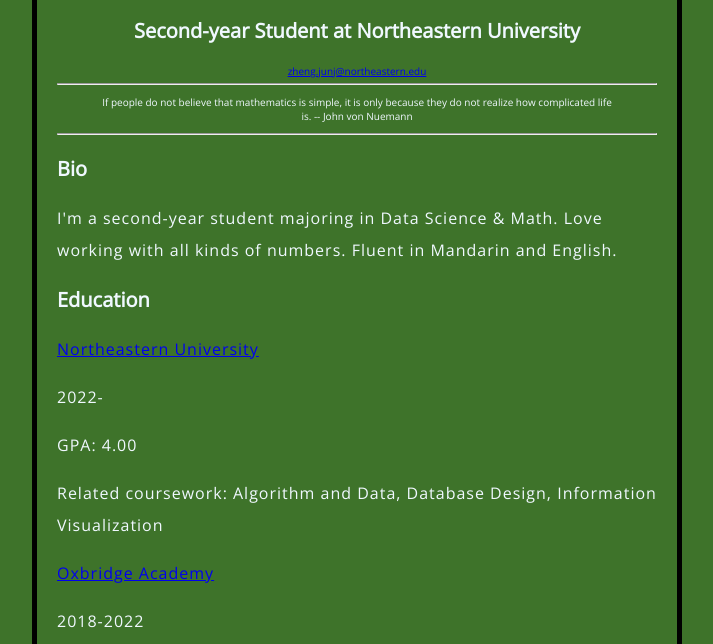
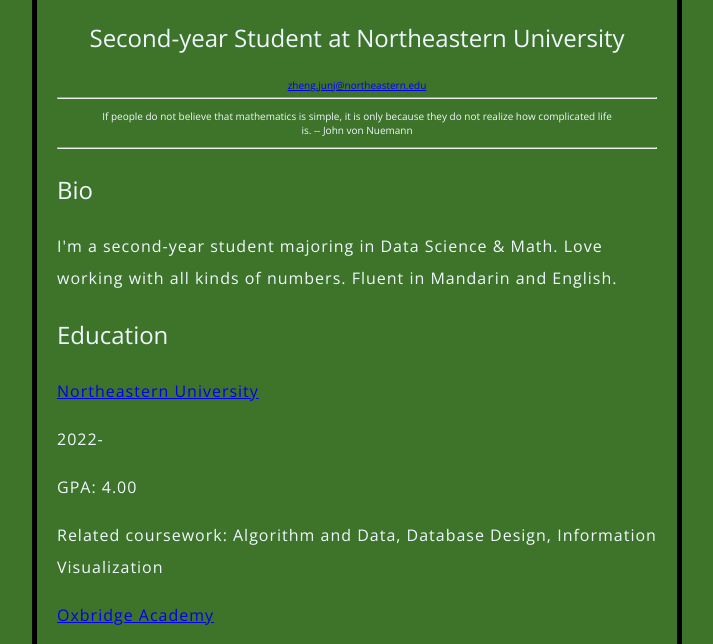
Before and after one commit to junjiazheng03/junjiazheng03.github.io, a plain HTML site: page index.html in a window 1280 px wide. Shown: the part 150-794 px from the top of the page, without its empty margins (283-996 px from the left). Drawn offline with nearby package versions, Linux system fonts and the light colour scheme.

Commit message:
Add files via upload

```diff
--- a/styles/style.css
+++ b/styles/style.css
@@ -10,7 +10,8 @@ html {
   }
 
   h3 {
-    font-size: 20px;
+    font-size: 24px;
+    font-weight:400;
   }
 
   p,
```
